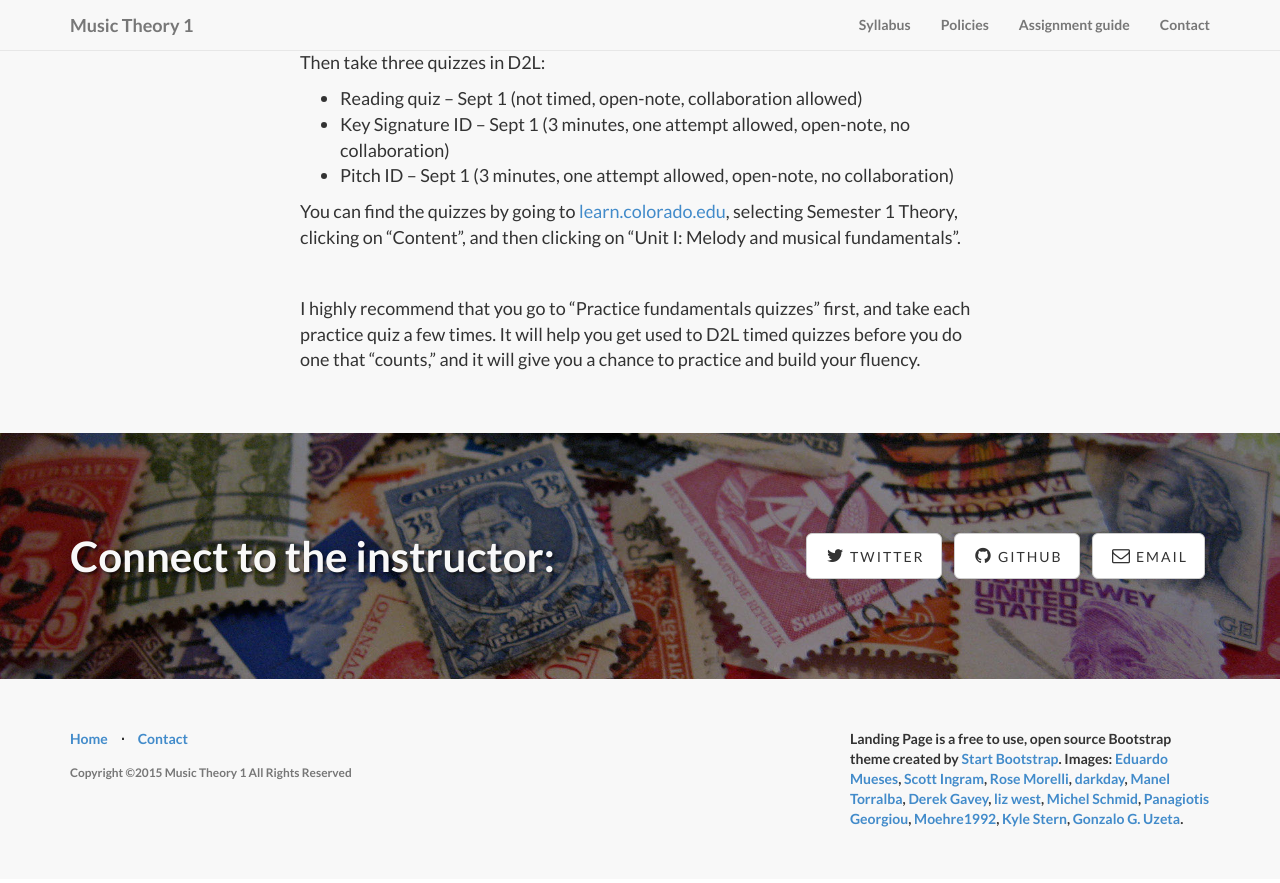
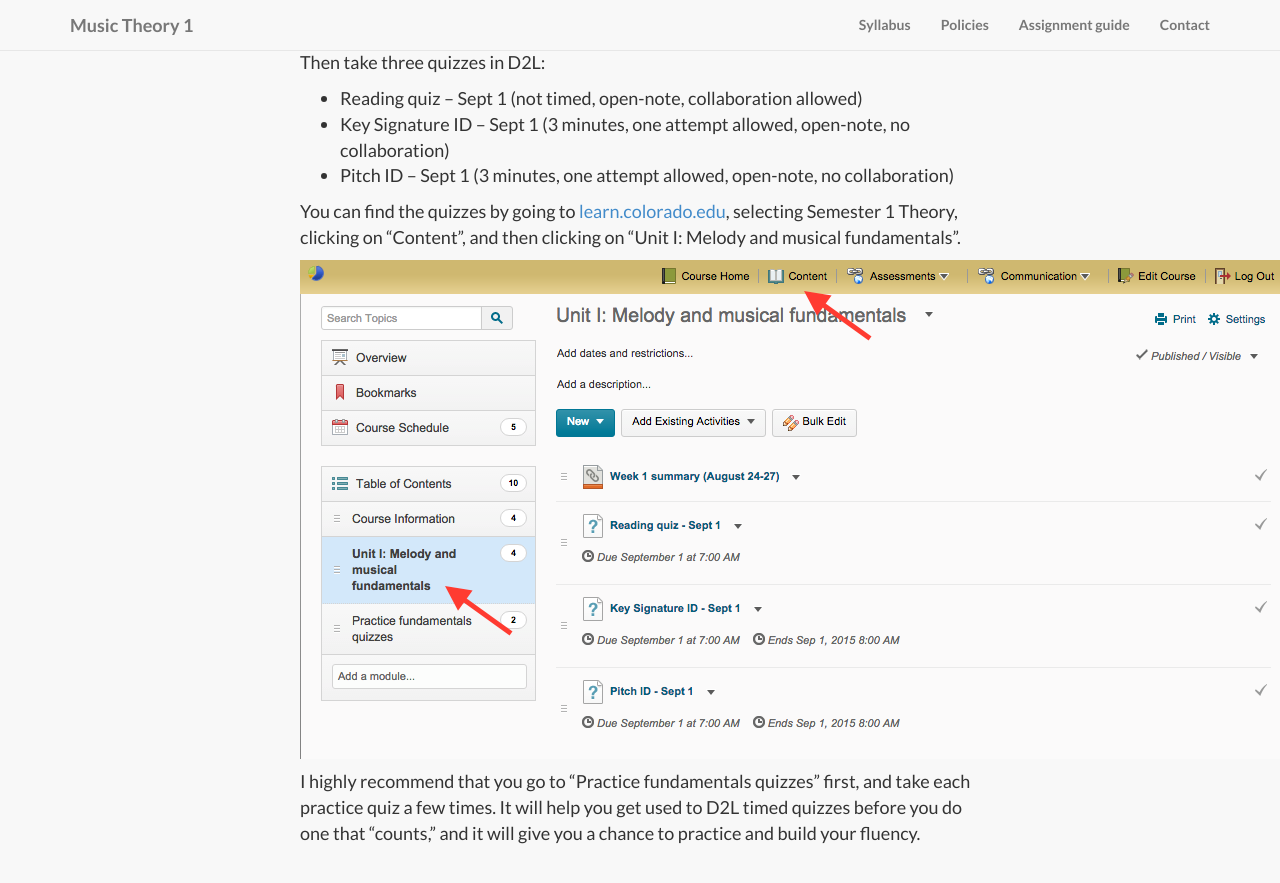
Before and after one commit to kshaffer/theory1, a Jekyll site: the page built from week1.md, in a window 1280 px wide and 900 px high, scrolled down 1669 px. Shown: the top 883 px of the window. Built offline with Jekyll 4.4.1, drawn with Linux system fonts in a browser that asks for light colours; nearby versions of some CDN libraries; library files that are not in the unit come from our copies.

```diff
--- a/week1.md
+++ b/week1.md
@@ -53,6 +53,6 @@
 
 You can find the quizzes by going to [learn.colorado.edu](http://learn.colorado.edu), selecting Semester 1 Theory, clicking on "Content", and then clicking on "Unit I: Melody and musical fundamentals".
 
-![](./images/D2LQuizImage.png)
+![](/media/D2LQuizImage.png)
 
 I highly recommend that you go to "Practice fundamentals quizzes" first, and take each practice quiz a few times. It will help you get used to D2L timed quizzes before you do one that "counts," and it will give you a chance to practice and build your fluency.
```
Also changed, not shown: week2.md (+1 -1 lines), media/D2LQuizImage.png (renamed from _posts/images/D2LQuizImage.png), 2 other files.
